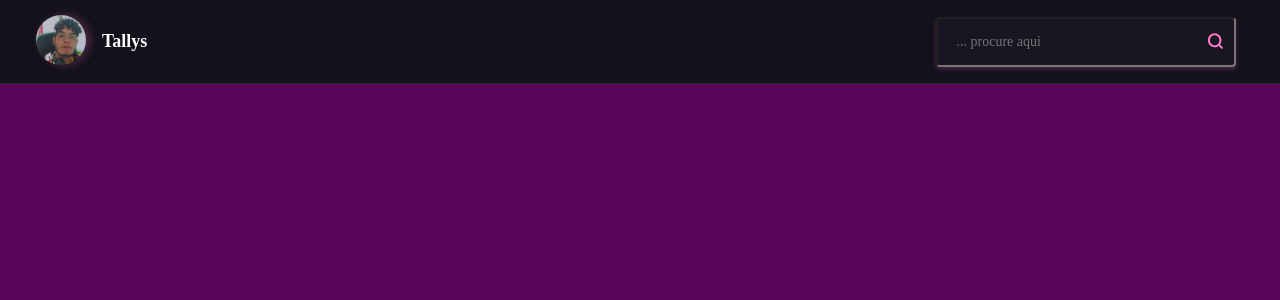
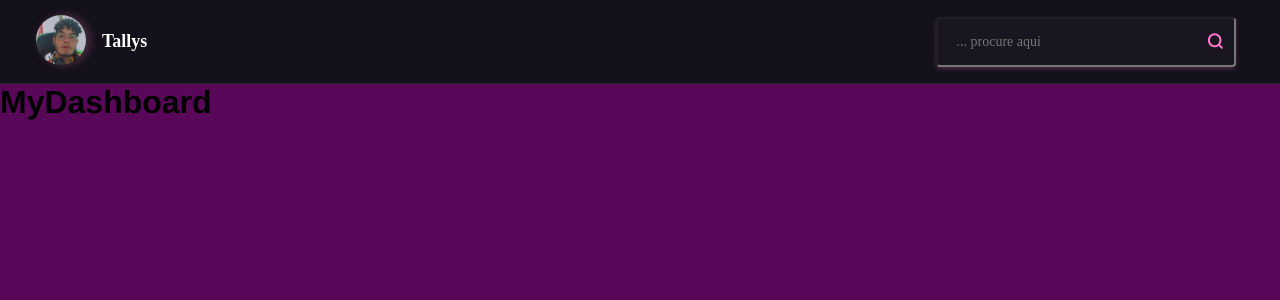
Before and after one commit to byte-serido/trainign-devs-byte, a Vue app in the folder src/projects/forum_bsi/talles/forum_bsi/: page / in a window 1280 px wide. Shown: the top 300 px of the page. Built offline with nearby package versions, Linux system fonts and the light colour scheme.

Commit message:
:construction:feat: adding Dashboard component

```diff
--- a/src/projects/forum_bsi/talles/forum_bsi/src/App.vue
+++ b/src/projects/forum_bsi/talles/forum_bsi/src/App.vue
@@ -1,13 +1,17 @@
 <template lang="">
   <div>
     <MyNavbar/>
+    <MyDashboard/>
 </div>
 </template>
 <script>
 import MyNavbar from './components/MyNavbar.vue';
+import MyDashboard from './components/MyDashboard.vue';
 export default {
   components: {
     MyNavbar,
+    MyDashboard,
+
   },
 }
 </script>
```
